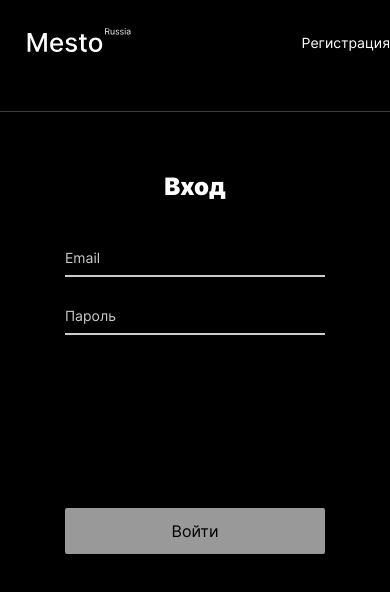
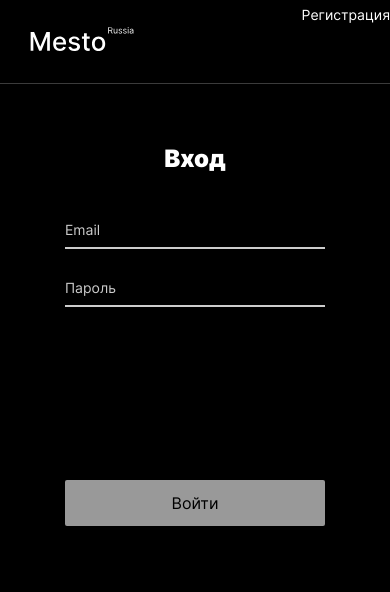
Before and after one commit to ingabuga/react-mesto-auth, a React (Create React App) app: page /#/sign-in in a window 390 px wide. Shown: the top 592 px of the page. Built offline with nearby package versions, Linux system fonts and the light colour scheme; no server answers.

Commit message:
add padding header

```diff
--- a/src/bloсks/header/__logo/header__logo.css
+++ b/src/bloсks/header/__logo/header__logo.css
@@ -1,11 +1,15 @@
 .header__logo {
-    padding-bottom: 36px;
+    display: block;
+    max-width: 142px;
+    max-height: 33px;
+    margin: 0;
+    padding: 0;
 }
 
 
 @media screen and (max-width: 1023px) {
     .header__logo {
-        padding: 0 0 28px 27px;
+        padding-left: 30px;
     }
 }
 
@@ -13,6 +17,6 @@
     .header__logo {
         width: 103.74px;
         height: 24.4px;
-        padding: 0 0 28px 27px;
+        padding: 27px 0 31px 30px;
     }
 }
--- a/src/bloсks/header/header.css
+++ b/src/bloсks/header/header.css
@@ -6,12 +6,10 @@
     display: flex;
     justify-content: space-between;
     position: relative;
-    margin-top: 45px;
 }
 
 @media screen and (max-width: 1023px) {
     .header {
         max-width: 100%;
-        margin-top: 28px;
     }
 }
--- a/src/bloсks/page/page.css
+++ b/src/bloсks/page/page.css
@@ -4,6 +4,8 @@
     height: 100%;
     padding-bottom: 60px;
     margin: 0 auto;
+    padding: 45px 0 60px;
+    position: relative;
     font-family: 'Inter', Arial, sans-serif;
     background-color: #000000;
     -moz-osx-font-smoothing: grayscale;
@@ -13,3 +15,9 @@
     -moz-text-size-adjust: 100%;
     text-rendering: optimizeLegibility;
 }
+
+@media screen and (max-width: 768px) {
+    .page {
+        padding: 0 0 36px;
+    }
+}
```
